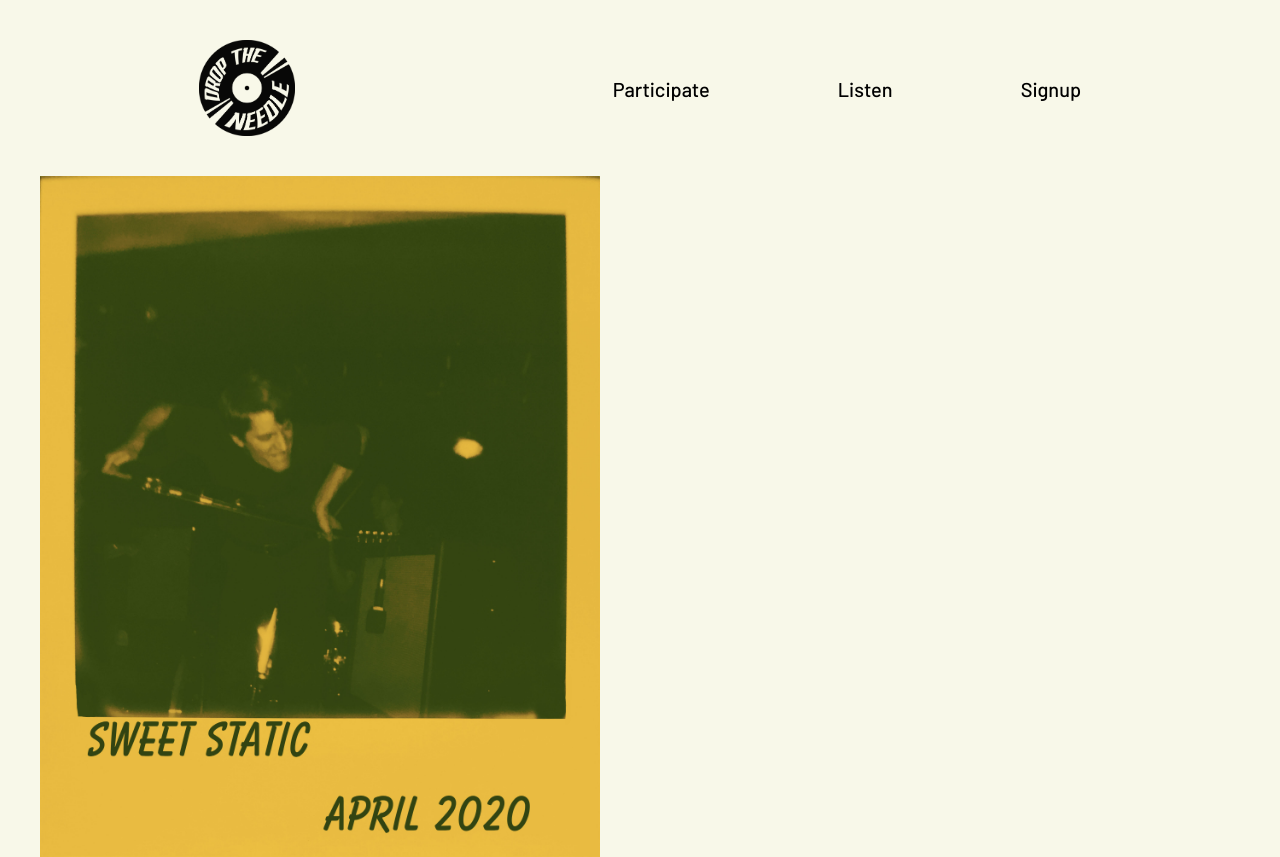
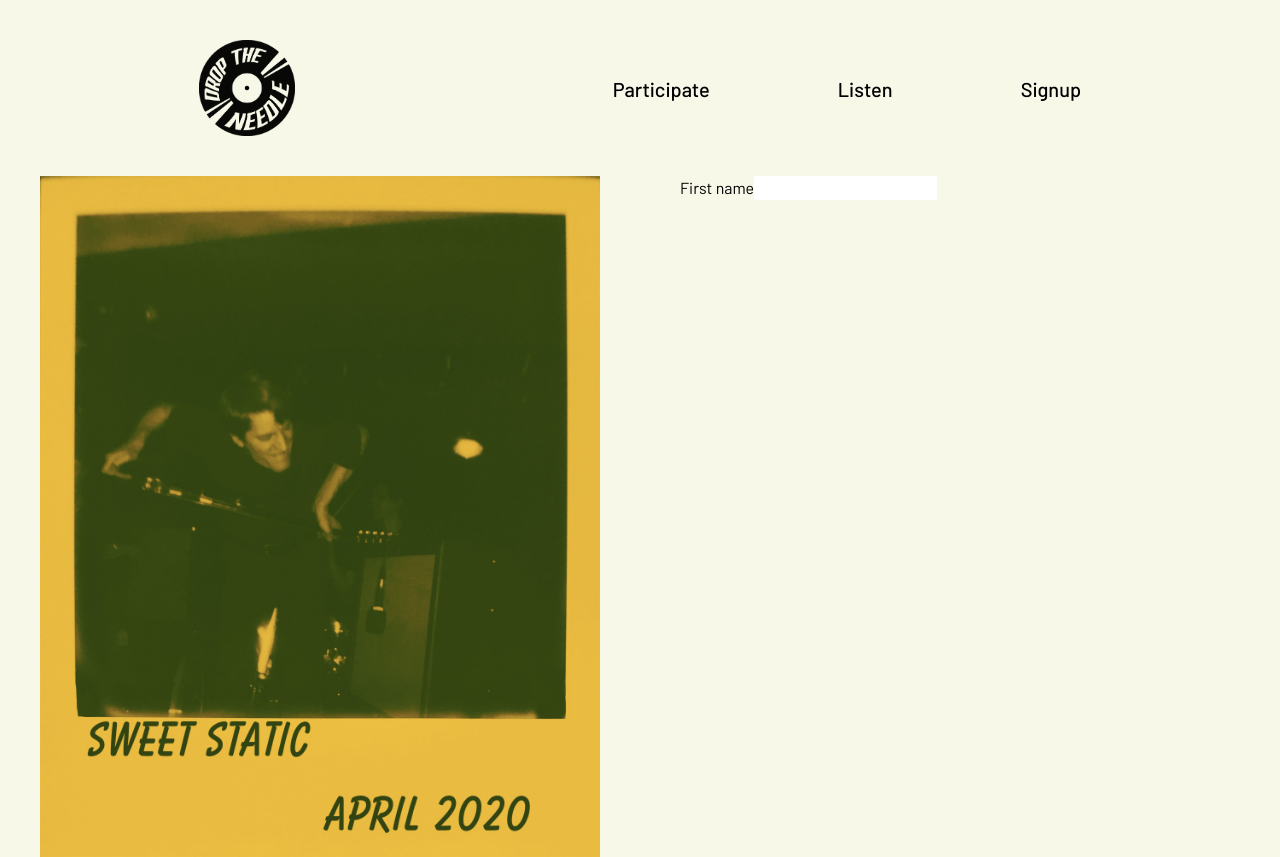
Before and after one commit to abeciana1/drop-the-needle-frontend, a Next.js app: page /signup in a window 1280 px wide. Built offline with nearby package versions, Linux system fonts and the light colour scheme.

Commit message:
Fixed issues with onchange handler

```diff
--- /dev/null
+++ b/components/_forms/inputs/index.tsx
@@ -0,0 +1,32 @@
+
+interface TextInputI {
+    name: string;
+    labelText: string;
+    type: string;
+    value: string;
+    fieldRequired?: boolean;
+    onChange: (e: React.FormEvent<HTMLFormElement>) => any;
+}
+
+export const TextInput = ({
+    name,
+    labelText,
+    type,
+    value,
+    fieldRequired,
+    onChange
+}: TextInputI) => {
+    return (
+        <>
+            <label>{ labelText }</label>
+            <input
+                name={name}
+                type={type}
+                value={value}
+                required={fieldRequired}
+                // onChange={(e) => onChange(e)}
+                onChange={onChange}
+            />
+        </>
+    )
+}
--- a/pages/signup.tsx
+++ b/pages/signup.tsx
@@ -1,13 +1,30 @@
+import { useState } from 'react'
 import { TwoColumnGrid } from '../components/core/_layouts'
 import Image from 'next/image'
 import { Form } from '../components/_containers'
 import CustomHead from '../components/core/CustomHead'
+import { TextInput } from '../components/_forms/inputs'
 
 const Signup = () => {
+
+    const [userSignup, setUserSignup] = useState({
+        firstName: '',
+        email: '',
+        password: ''
+    })
 
     const signupSubmitHandler = () => {
         // e.preventDefault();
         console.log("submit")
+    }
+
+    const userSignupOnChangeHandle = (e: React.FormEvent<HTMLFormElement>) => {
+
+        const { name, value } = e.target as HTMLInputElement
+        setUserSignup({
+            ...userSignup,
+            [name]: value
+        })
     }
 
     return (
@@ -29,7 +46,14 @@ const Signup = () => {
                 onSubmit={signupSubmitHandler}
                 addClass=""
             >
-
+                <TextInput
+                    name="firstName"
+                    labelText="First name"
+                    type="text"
+                    value={userSignup.firstName}
+                    fieldRequired={true}
+                    onChange={userSignupOnChangeHandle}
+                />
             </Form>
             </TwoColumnGrid>
         </>
```
Also changed, not shown: components/_forms/input/index.tsx (deleted).
